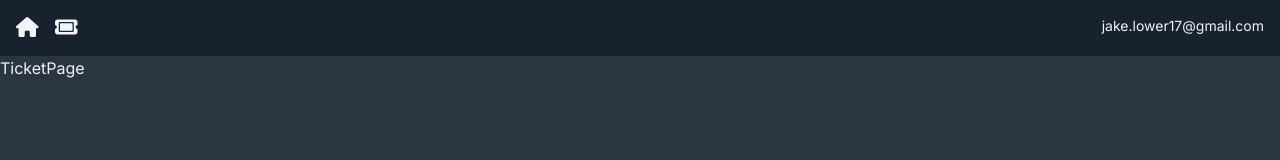
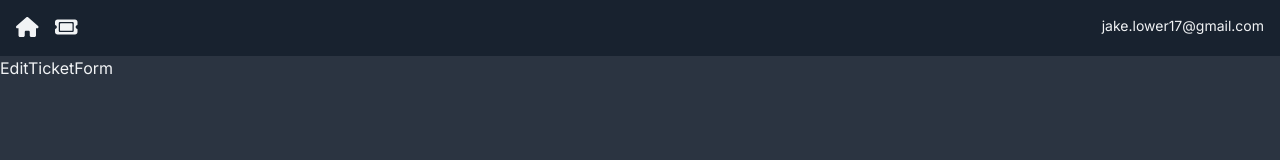
Before and after one commit to Zaid-maker/ticket-app, a Next.js app: page /TicketPage/new in a window 1280 px wide. Shown: the top 160 px of the page. Built offline with nearby package versions, Linux system fonts and the light colour scheme.

Commit message:
`EditTicketForm` component

```diff
--- /dev/null
+++ b/app/(components)/EditTicketForm.jsx
@@ -0,0 +1,9 @@
+"use client";
+
+import React from "react";
+
+const EditTicketForm = () => {
+  return <div>EditTicketForm</div>;
+};
+
+export default EditTicketForm;
--- a/app/TicketPage/[id]/page.jsx
+++ b/app/TicketPage/[id]/page.jsx
@@ -1,3 +1,4 @@
+import EditTicketForm from "@/app/(components)/EditTicketForm";
 import React from "react";
 
 const getTicketById = async (id) => {
@@ -29,7 +30,7 @@ const TicketPage = async ({ params }) => {
       _id: "new",
     };
   }
-  return <div>TicketPage</div>;
+  return <EditTicketForm />;
 };
 
 export default TicketPage;
```
